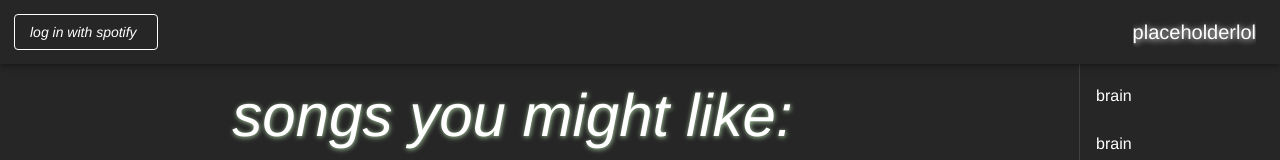
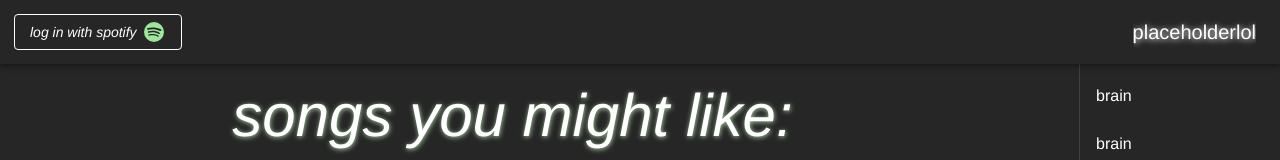
Before and after one commit to jtantenucci/music-thing-idk, a React (Create React App) app: page / in a window 1280 px wide. Shown: the top 160 px of the page. Built offline with nearby package versions, Linux system fonts and the light colour scheme; what spotify-web-api-js would draw is missing.

Commit message:
bleh updates

```diff
--- a/package.json
+++ b/package.json
@@ -5,12 +5,15 @@
   "dependencies": {
     "@material-ui/core": "^4.11.3",
     "@material-ui/icons": "^4.11.2",
+    "@mdi/js": "^5.9.55",
+    "@mdi/react": "^1.4.0",
     "@testing-library/jest-dom": "^5.11.9",
     "@testing-library/react": "^11.2.5",
     "@testing-library/user-event": "^12.8.1",
     "react": "^17.0.1",
     "react-dom": "^17.0.1",
     "react-scripts": "4.0.3",
+    "react-spotify-api": "^3.0.0",
     "styled-components": "^5.2.1",
     "web-vitals": "^1.1.0"
   },
--- a/src/components/box.js
+++ /dev/null
@@ -1,6 +0,0 @@
-import styled from 'styled-components';
-import { spacing, palette } from '@material-ui/system';
-
-const Box = styled.div`${spacing}${palette}`;
-
-export default Box;
--- a/src/components/defaultHeader.js
+++ b/src/components/defaultHeader.js
@@ -1,8 +1,10 @@
-import React, { useState, useEffect } from 'react';
+import React from 'react';
 import { loginUrl } from '../spotify';
 import { makeStyles } from '@material-ui/core/styles';
-import { AppBar, Avatar, Button, Grid,
+import { AppBar, Button, Grid,
    Toolbar, Typography } from '@material-ui/core';
+import Icon from '@mdi/react';
+import { mdiSpotify } from '@mdi/js';
 
 const useStyles = makeStyles((theme) => ({
     root: {
@@ -37,56 +39,38 @@ const useStyles = makeStyles((theme) => ({
         '&:hover': {
           color: theme.palette.secondary.main,
           borderColor: theme.palette.secondary.main,
-          textDecoration: 'none',
         },
         '&:active': {
           color: theme.palette.secondary.main,
           textDecoration: 'none',
         },
     },
-    avatar: {
-        width: theme.spacing(3),
-        margin: theme.spacing(1),
-        height: theme.spacing(3),
-        color: '#ffffff',
-        backgroundColor: theme.palette.primary.dark,
+    icon: {
+        marginLeft: 5,
+        marginRight: -5,
+        color: theme.palette.secondary.main,
+        '&:hover': {
+          color: theme.palette.secondary.main,
+          borderColor: theme.palette.secondary.main,
+        },
+        '&:active': {
+          color: theme.palette.secondary.main,
+          textDecoration: 'none',
+        },
     }
   }));
 
 export default function DefaultHeader() {
     const classes = useStyles();
-    const [open, setOpen] = React.useState(false);
-    const anchorRef = React.useRef(null);
-
-    const handleToggle = () => {
-      setOpen((prevOpen) => !prevOpen);
-    };
-
-    const handleClose = (event) => {
-      if (anchorRef.current && anchorRef.current.contains(event.target)) {
-        return;
-      }
-
-      setOpen(false);
-    };
-
-    const prevOpen = React.useRef(open);
-    React.useEffect(() => {
-      if (prevOpen.current === true && open === false) {
-        anchorRef.current.focus();
-      }
-
-      prevOpen.current = open;
-    }, [open]);
-
         return (
             <div className={classes.root}>
                 <AppBar position="fixed" className={classes.appBar}>
                     <Toolbar>
                     <Grid container direction="row" justify="space-between" alignItems ="center">
-                    <Button className={classes.button} href={loginUrl} variant="outlined">
-                      log in with spotify
-                    </Button>
+                      <Button className={classes.button} href={loginUrl} variant="outlined">
+                        log in with spotify
+                        <Icon path={mdiSpotify} size={1} className={classes.icon} />
+                      </Button>
                         <Typography variant="h6" className={classes.title} noWrap>
                             placeholderlol
                         </Typography>
--- a/src/components/drawer.js
+++ b/src/components/drawer.js
@@ -1,13 +1,12 @@
 import React from 'react';
 import { makeStyles } from '@material-ui/core/styles';
 import Drawer from '@material-ui/core/Drawer';
-import CssBaseline from '@material-ui/core/CssBaseline';
-import Header from './header';
 import List from '@material-ui/core/List';
-import Typography from '@material-ui/core/Typography';
 import Divider from '@material-ui/core/Divider';
 import ListItem from '@material-ui/core/ListItem';
 import ListItemText from '@material-ui/core/ListItemText';
+import Icon from '@mdi/react';
+import { mdiSpotify, mdiGithub, mdiTwitter, mdiMusic } from '@mdi/js';
 
 const drawerWidth = 200;
 
@@ -48,13 +47,20 @@ export default function PermanentDrawerRight() {
         <div className={classes.toolbar} />
         <List className={classes.listItem}>
           {['brain', 'brain', 'brain', 'brain'].map((text, index) => (
-            <ListItem button key={text}>
+            <ListItem button key={index}>
 
               <ListItemText primary={text} />
             </ListItem>
           ))}
         </List>
         <Divider />
+        <List alignItems="center" className={classes.listItem}>
+          {[{mdiSpotify}, {mdiTwitter}, {mdiGithub}, {mdiMusic}].map((text, index) => (
+            <ListItem Icon key={index}>
+                <Icon path={text} size={1} />
+            </ListItem>
+          ))}
+        </List>
       </Drawer>
     </div>
   );
--- a/src/components/header.js
+++ b/src/components/header.js
@@ -1,5 +1,4 @@
-import React, { useState, useEffect } from 'react';
-import { loginUrl } from '../spotify';
+import React from 'react';
 import { makeStyles } from '@material-ui/core/styles';
 import { AppBar, Avatar, Button, ClickAwayListener, Grid,
   Grow, MenuItem, MenuList, Paper,
--- a/src/index.js
+++ b/src/index.js
@@ -6,7 +6,9 @@ import theme from './themes/testingtheme';
 import reportWebVitals from './reportWebVitals';
 import { ThemeProvider } from '@material-ui/core';
 
+
 ReactDOM.render(
+
   <React.StrictMode>
       <ThemeProvider theme ={theme}>
       {/* <DataLayer initialState reducer> */}
--- a/src/pages/Homepage.js
+++ b/src/pages/Homepage.js
@@ -1,9 +1,6 @@
 import React from 'react';
-import Header from '../components/header';
 import MusicCard from '../components/musicCard';
-import { GridList, GridListTile, GridListTileBar, makeStyles, Paper } from '@material-ui/core';
-import { Card, Grid, Toolbar, Typography } from '@material-ui/core';
-import Box from '../components/box';
+import { makeStyles, Grid, Typography  } from '@material-ui/core';
 
 const useStyles = makeStyles((theme) => ({
     root: {
```
Also changed, not shown: src/components/Login.js (deleted, +0 -13 lines), src/components/test.js (deleted), 1 other file (tests, documents, lock files or other folders).
